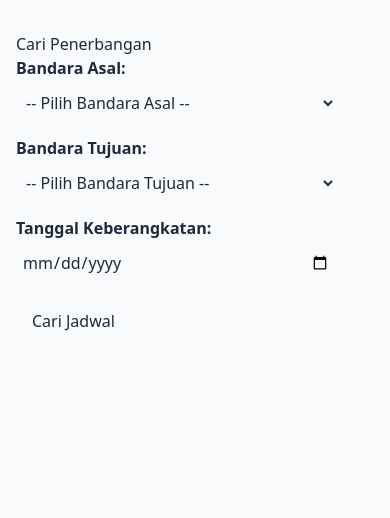
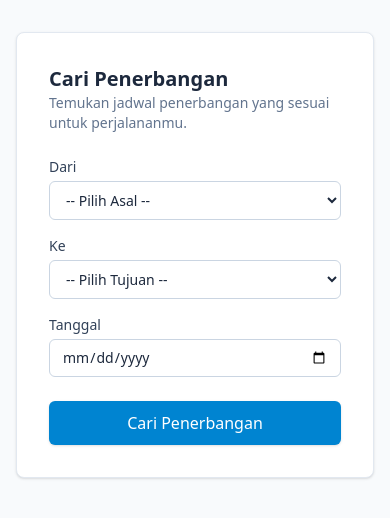
Before and after one commit to farrelspratama/Altaayirat, a Laravel app: page /cari-pesawat in a window 390 px wide. Shown: the part 57-575 px from the top of the page. Run offline with Laravel 12, Linux system fonts and the light colour scheme; data comes from the database, SQL or seed files in the repository; style sheets or scripts are compiled from the project's sources.

Commit message:
style: desain ulang halaman pencarian jadwal dengan grid responsive

```diff
--- a/resources/views/schedules/search.blade.php
+++ b/resources/views/schedules/search.blade.php
@@ -3,44 +3,53 @@
 @section('title', 'Cari Penerbangan')
 
 @section('content')
-    <h1>Cari Penerbangan</h1>
+    <div class="max-w-2xl mx-auto bg-white p-8 rounded-lg shadow-sm border border-slate-200">
 
-    {{-- Komponen error validasi yang sudah dipisah ke partials --}}
+        <h1 class="text-xl font-semibold text-slate-800">Cari Penerbangan</h1>
+        <p class="text-sm text-slate-500 mb-6">Temukan jadwal penerbangan yang sesuai untuk perjalananmu.</p>
+
         @include('partials.errors')
 
-    <form action="{{ route('schedules.results') }}" method="GET">
+        <form action="{{ route('schedules.results') }}" method="GET" class="grid grid-cols-1 md:grid-cols-3 gap-4">
             {{-- Bandara Asal --}}
-        <div style="margin-bottom: 15px;">
-            <label style="display: block; font-weight: bold; margin-bottom: 5px;">Bandara Asal:</label>
-            <select name="departure_airport_id" required style="width: 100%; max-width: 320px; padding: 6px;">
-                <option value="">-- Pilih Bandara Asal --</option>
+            <div>
+                <label for="departure_airport_id" class="block text-sm font-medium text-slate-700 mb-1">Dari</label>
+                <select name="departure_airport_id" id="departure_airport_id" required
+                    class="w-full rounded-md border border-slate-300 px-3 py-2 text-sm bg-white focus:outline-none focus:ring-2 focus:ring-sky-500 focus:border-sky-500">
+                    <option value="">-- Pilih Asal --</option>
                     @foreach ($airports as $airport)
-                    <option value="{{ $airport->id }}" {{ old('departure_airport_id', request('departure_airport_id')) == $airport->id ? 'selected' : '' }}>
-                        {{ $airport->city }} ({{ $airport->code }}) - {{ $airport->name }}
+                        <option value="{{ $airport->id }}" @selected(old('departure_airport_id', request('departure_airport_id')) == $airport->id)>
+                            {{ $airport->city }} ({{ $airport->code }})
                         </option>
                     @endforeach
                 </select>
             </div>
 
-        {{-- Bandara Tujuan --}}
-        <div style="margin-bottom: 15px;">
-            <label style="display: block; font-weight: bold; margin-bottom: 5px;">Bandara Tujuan:</label>
-            <select name="arrival_airport_id" required style="width: 100%; max-width: 320px; padding: 6px;">
-                <option value="">-- Pilih Bandara Tujuan --</option>
+            <div>
+                <label for="arrival_airport_id" class="block text-sm font-medium text-slate-700 mb-1">Ke</label>
+                <select name="arrival_airport_id" id="arrival_airport_id" required
+                    class="w-full rounded-md border border-slate-300 px-3 py-2 text-sm bg-white focus:outline-none focus:ring-2 focus:ring-sky-500 focus:border-sky-500">
+                    <option value="">-- Pilih Tujuan --</option>
                     @foreach ($airports as $airport)
-                    <option value="{{ $airport->id }}" {{ old('arrival_airport_id', request('arrival_airport_id')) == $airport->id ? 'selected' : '' }}>
-                        {{ $airport->city }} ({{ $airport->code }}) - {{ $airport->name }}
+                        <option value="{{ $airport->id }}" @selected(old('arrival_airport_id', request('arrival_airport_id')) == $airport->id)>
+                            {{ $airport->city }} ({{ $airport->code }})
                         </option>
                     @endforeach
                 </select>
             </div>
 
-        {{-- Tanggal Keberangkatan --}}
-        <div style="margin-bottom: 20px;">
-            <label style="display: block; font-weight: bold; margin-bottom: 5px;">Tanggal Keberangkatan:</label>
-            <input type="date" name="date" value="{{ old('date', request('date')) }}" required style="width: 100%; max-width: 320px; padding: 6px;">
+            <div>
+                <label for="date" class="block text-sm font-medium text-slate-700 mb-1">Tanggal</label>
+                <input type="date" name="date" id="date" value="{{ old('date', request('date')) }}" required
+                    class="w-full rounded-md border border-slate-300 px-3 py-2 text-sm focus:outline-none focus:ring-2 focus:ring-sky-500 focus:border-sky-500">
             </div>
 
-        <button type="submit" style="padding: 8px 16px; cursor: pointer;">Cari Jadwal</button>
+            <div class="md:col-span-3 pt-2">
+                <button type="submit"
+                    class="w-full bg-sky-600 text-white font-medium py-2.5 rounded-md hover:bg-sky-700 cursor-pointer transition shadow-sm">
+                    Cari Penerbangan
+                </button>
+            </div>
         </form>
+    </div>
 @endsection
```
Lines whose indentation alone changed are shown as unchanged.
